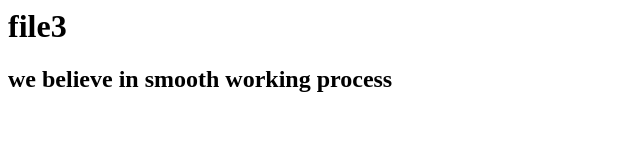
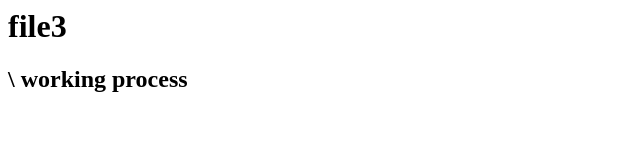
Before and after one commit to vishalpatil10/radram-repository, a plain HTML site: page file3.html in a window 1280 px wide. Shown: the whole page, without its empty margins (0-640 px from the left). Drawn offline with Linux system fonts and the light colour scheme.

Commit message:
modification done

```diff
--- a/file3.html
+++ b/file3.html
@@ -1,6 +1,6 @@
 <html>
 <body>
     <h1>file3</h1>
-    <h2>we believe in smooth working process</h2>
+    <h2>\ working process</h2>
 </body>
 </html>
```
Also changed, not shown: file2.html (+1 -1 lines).
